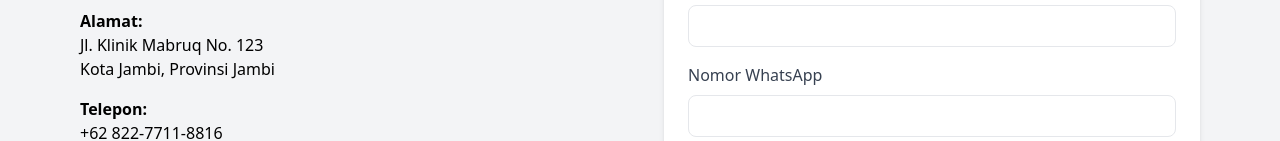
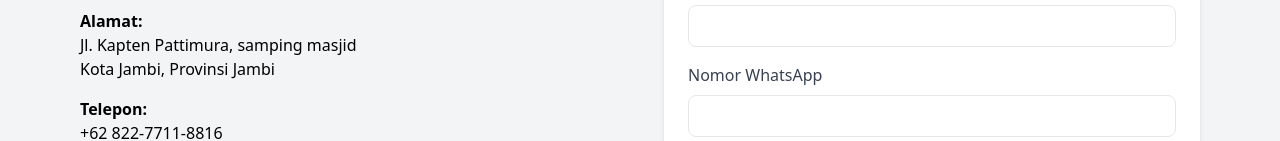
Before and after one commit to ruqyahNo1/mabruq, a plain HTML site: page index.html in a window 1280 px wide. Shown: the part 1623-1764 px from the top of the page. Drawn offline with nearby package versions, Linux system fonts and the light colour scheme.

Commit message:
update : footer ( bagian alamat )

```diff
--- a/index.html
+++ b/index.html
@@ -219,7 +219,7 @@
                     <div class="space-y-4">
                         <div>
                             <h3 class="font-bold">Alamat:</h3>
-                            <p>Jl. Klinik Mabruq No. 123<br>Kota Jambi, Provinsi Jambi</p>
+                            <p>Jl. Kapten Pattimura, samping masjid<br>Kota Jambi, Provinsi Jambi</p>
                         </div>
                         <div>
                             <h3 class="font-bold">Telepon:</h3>
```
